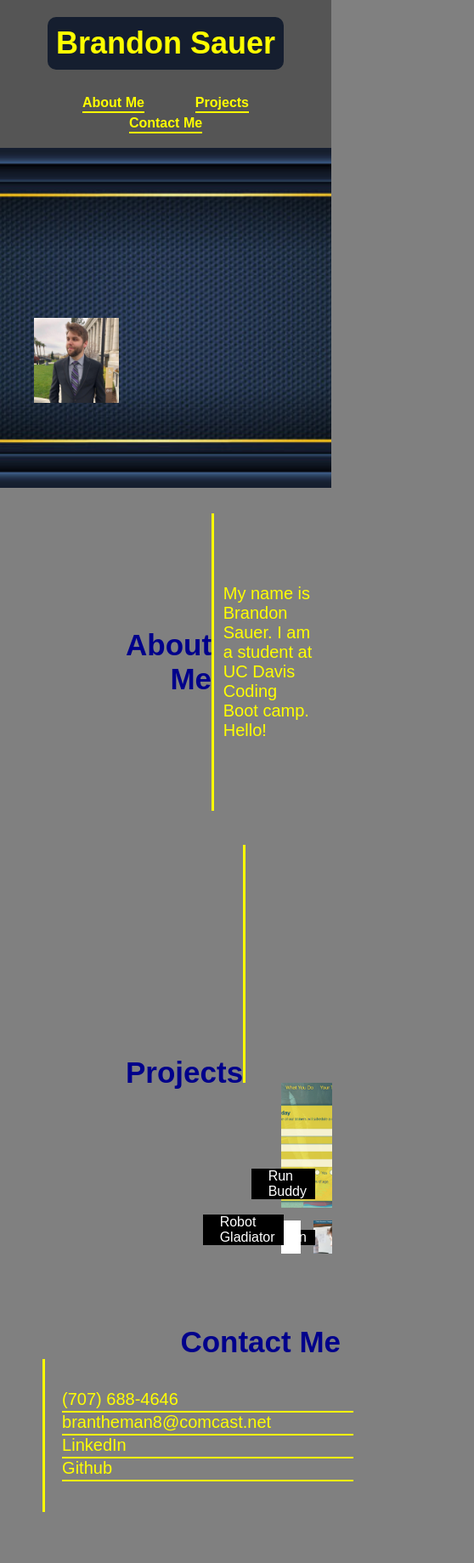
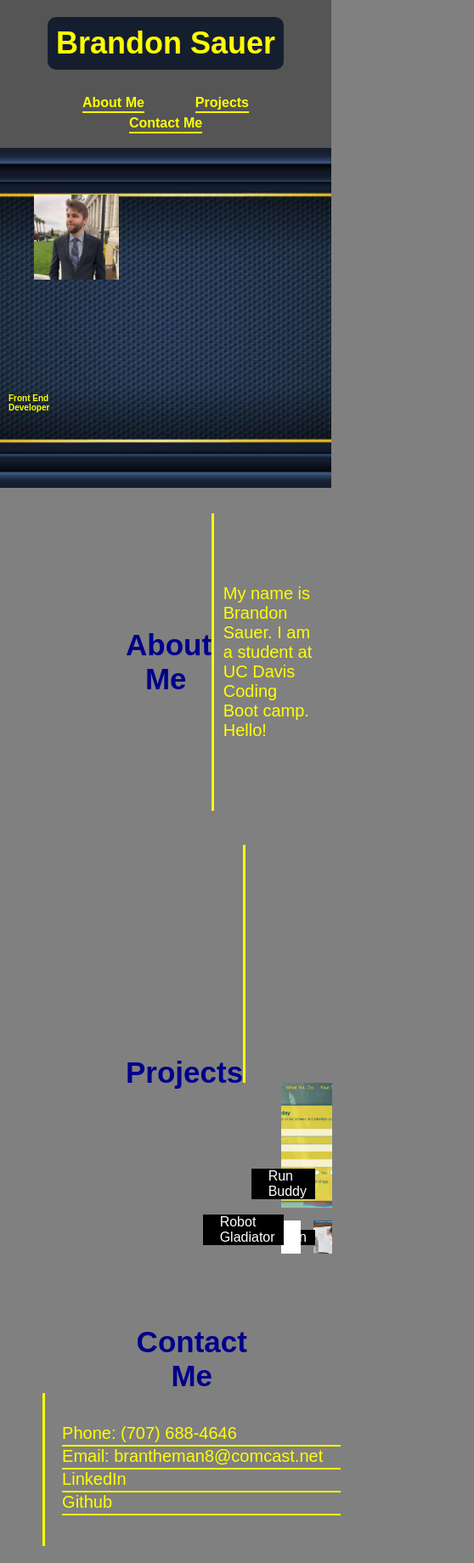
Before and after one commit to brandonsauer8/brandon-portfolio, a plain HTML site: page index.html in a window 390 px wide. Shown: the whole page at 85% size, 558 px wide, since content can reach past the window. Before the commit the page ends 1799 px from the top, so only its background shows below. Drawn offline with Linux system fonts and the light colour scheme.

Commit message:
fix media query

```diff
--- a/assets/css/styles.css
+++ b/assets/css/styles.css
@@ -242,6 +242,8 @@ header a {
     header nav ul {
       margin-top: 20px;
       width: 100%;
+      display: flex;
+      flex-wrap: wrap;
       justify-content: center;
       flex-direction: row;
       line-height: 1.5;
@@ -253,7 +255,10 @@ header a {
     }
 
     .hero{
-      background-size: cover;
+        display: flex;
+        flex-wrap: wrap;
+        flex-direction: column;
+        justify-content: center;
     }
 
     .hero-img {
@@ -262,7 +267,9 @@ header a {
     }
     .hero h2 {
       font-size: 10px;
-      margin-top: 350px;
+      display: flex;
+      justify-content: center;
+
       }
 
     .body-text p{
@@ -270,9 +277,10 @@ header a {
       }
 
     .section-title {
-      width: 100%;
-      text-align: right;
+      width: 50%;
+      text-align: center;
       font-weight: bold;
+      justify-content: left;
     }
 
     .border-left1 {
@@ -282,11 +290,12 @@ header a {
   .border-left2{
     height: 280px;
   }
-    .container{
-      width: 100%;
+    .container, .text-block{
+      width: auto;
     }
+
     .contact-info ul {
-      width: 100%;
+      width: auto;
       justify-content: left;
       flex-direction: column;
   }
@@ -300,8 +309,4 @@ header a {
     .border-left3{
         height: 180px;
     }
-
-    .hero-img {
-        top:200px;
-    }
 }
--- a/index.html
+++ b/index.html
@@ -106,10 +106,10 @@
             <div class="contact-info">
             <ul>
                 <li>
-                    (707) 688-4646
+                    Phone: (707) 688-4646
                 </li>
                 <li>
-                    brantheman8@comcast.net
+                    Email: brantheman8@comcast.net
                 </li>
                 <li>
                     LinkedIn
```
